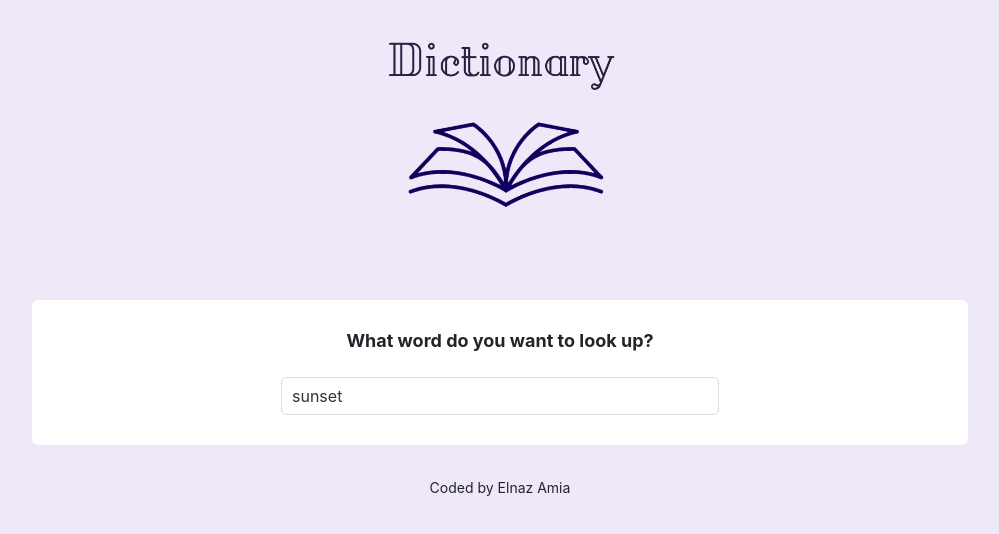
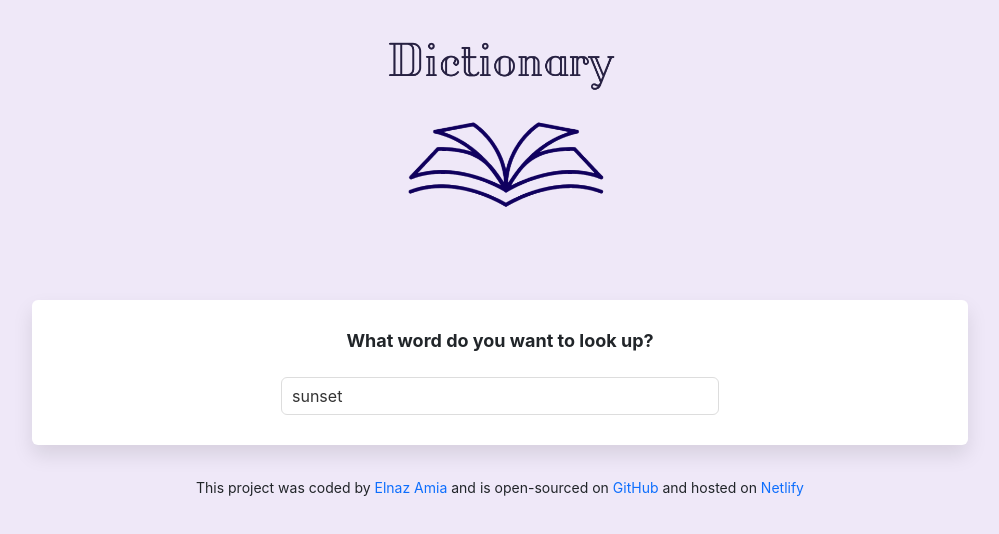
Before and after one commit to ElnazAmia/dictionary-react-app, a React (Create React App) app: page / in a window 1280 px wide. Shown: the top 534 px of the page, without its empty margins (140-1139 px from the left). Built offline with nearby package versions, Linux system fonts and the light colour scheme; no server answers; a web font is replaced by a local one.

Commit message:
Edited styles

```diff
--- a/src/App.css
+++ b/src/App.css
@@ -20,3 +20,6 @@ body{
 .App footer {
   margin: 30px 0;
 }
+.App footer a{
+  text-decoration: none;
+}
--- a/src/App.js
+++ b/src/App.js
@@ -7,11 +7,37 @@ function App() {
   return (
     <div className="App">
       <div className="container">
-        <header className="App-header"><img src={LogoBook} alt="logo" className="LogoBook img-fluid" />
-         </header>
-        <Dictionary defaultKeyword ="sunset"/>
+        <header className="App-header">
+          <img src={LogoBook} alt="logo" className="LogoBook img-fluid" />
+        </header>
+        <Dictionary defaultKeyword="sunset" />
         <footer className="App-footer text-center">
-          <small>Coded by Elnaz Amia</small>
+          <small>
+            This project was coded by{" "}
+            <a
+              href="https://confident-sinoussi-76f648.netlify.app/"
+              target="_blank"
+              rel="noreferrer"
+            >
+              Elnaz Amia
+            </a> and is open-sourced on{" "}
+            <a
+              href="https://github.com/ElnazAmia"
+              target="_blank"
+              rel="noreferrer"
+            >
+              {" "}
+              GitHub
+            </a>{" "}
+            and hosted on{" "}
+            <a
+              href="https://rainbow-dieffenbachia-339485.netlify.app/"
+              target="_blank"
+              rel="noreferrer"
+            >
+              Netlify
+            </a>
+          </small>
         </footer>
       </div>
     </div>
--- a/src/Dictionary.css
+++ b/src/Dictionary.css
@@ -2,7 +2,7 @@
   background-color: white;
   padding: 30px;
   border-radius: 6px;
-  box-shadow: 0 10px 10px rgba(0, 0, 0/10%);
+   box-shadow: 0 10px 20px rgb(0 0 0 / 10%);
   margin: 20px 0;
 }
 .Dictionary h1{
```
